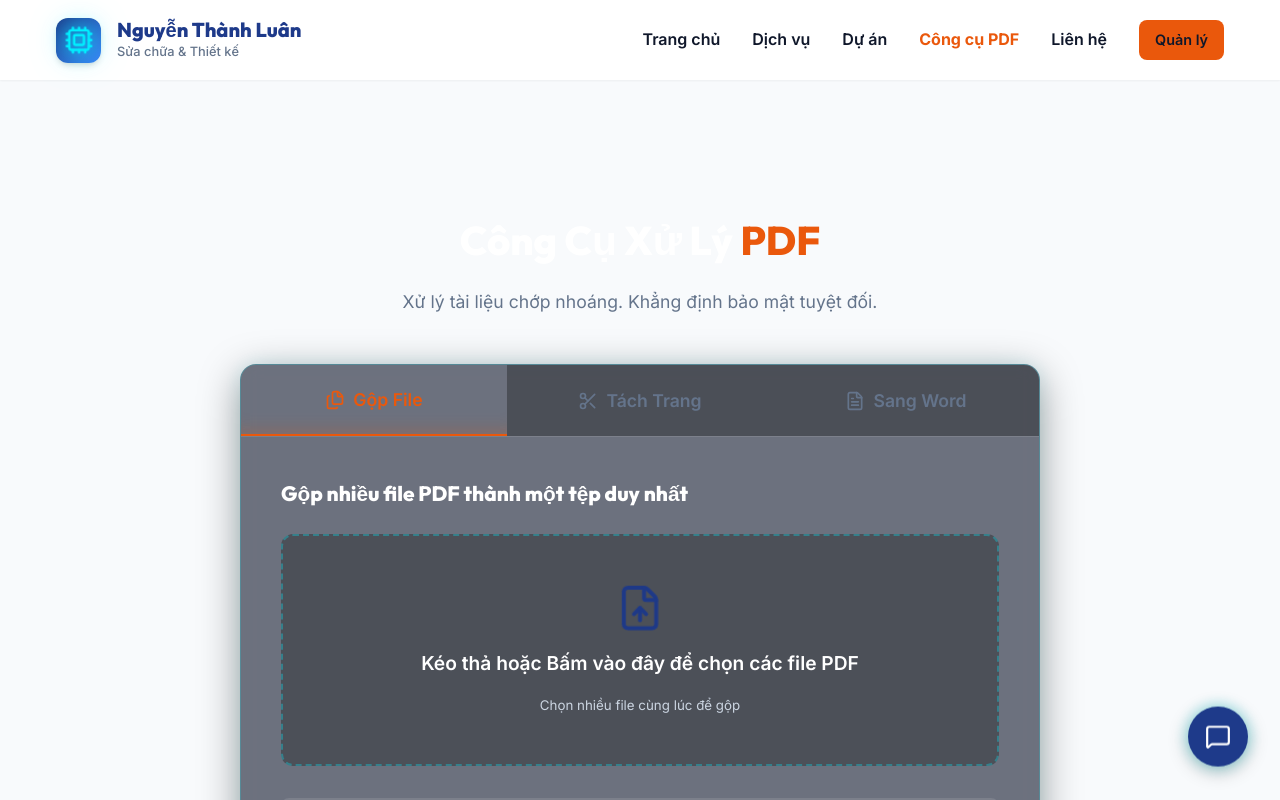
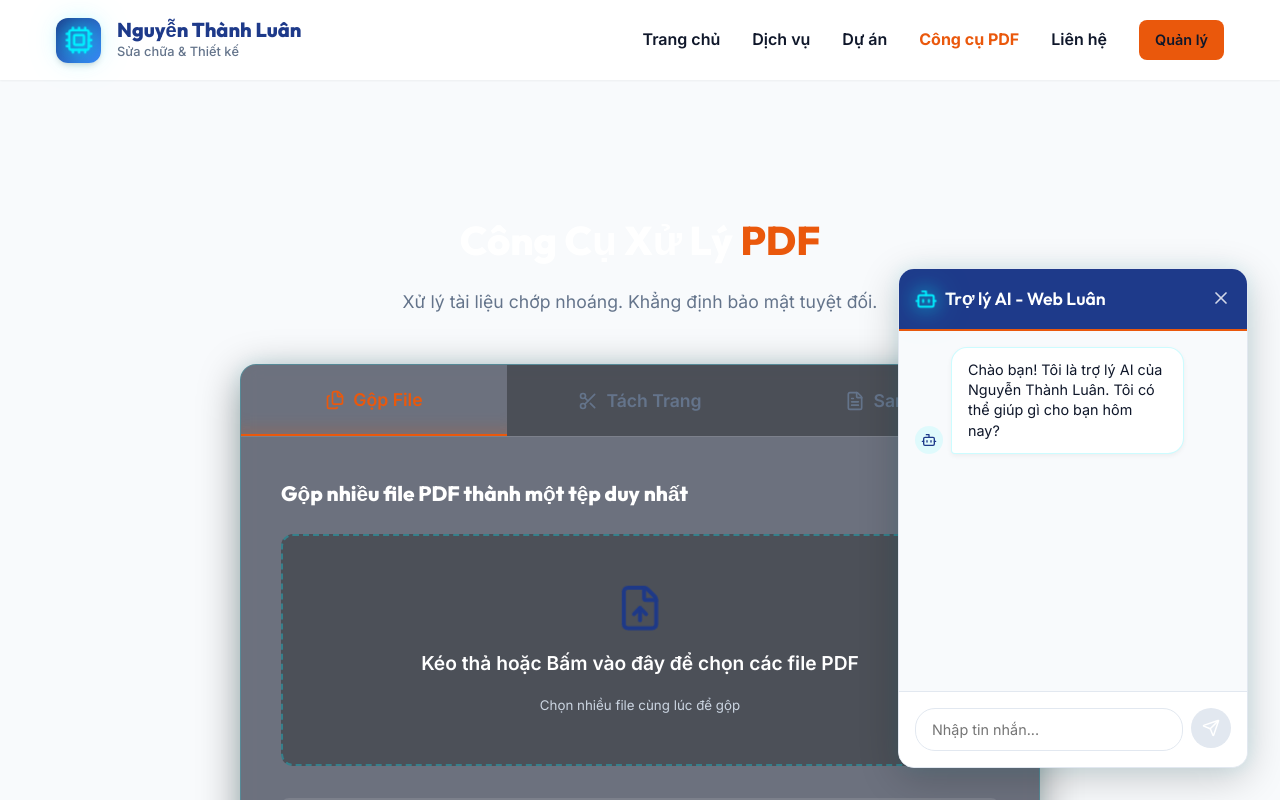
Before and after one commit to thanhluanlvl/web-luan-business, a React (Vite) app: page /pdf-tools in a window 1280 px wide. Shown: the top 800 px of the page. Built offline with nearby package versions, Linux system fonts and the light colour scheme.

Commit message:
Cửa sổ chat tự động bung ra khi load trang lần đầu

```diff
--- a/src/components/Chatbot.jsx
+++ b/src/components/Chatbot.jsx
@@ -3,7 +3,7 @@ import { MessageSquare, X, Send, Bot, User } from 'lucide-react';
 import './Chatbot.css';
 
 const Chatbot = () => {
-  const [isOpen, setIsOpen] = useState(false);
+  const [isOpen, setIsOpen] = useState(true);
   const [messages, setMessages] = useState([
     { id: 1, text: "Chào bạn! Tôi là trợ lý AI của Nguyễn Thành Luân. Tôi có thể giúp gì cho bạn hôm nay?", sender: 'bot' }
   ]);
```
